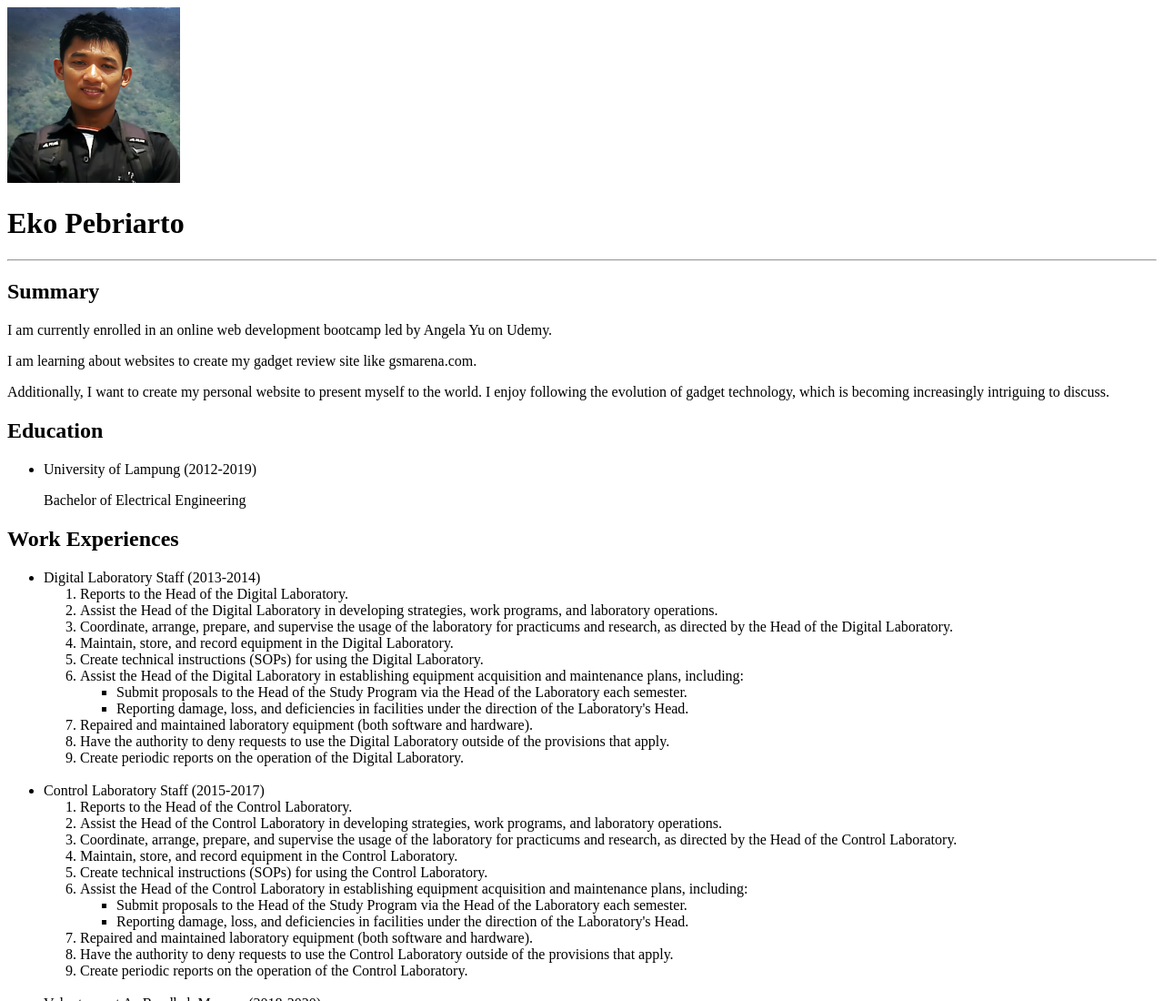
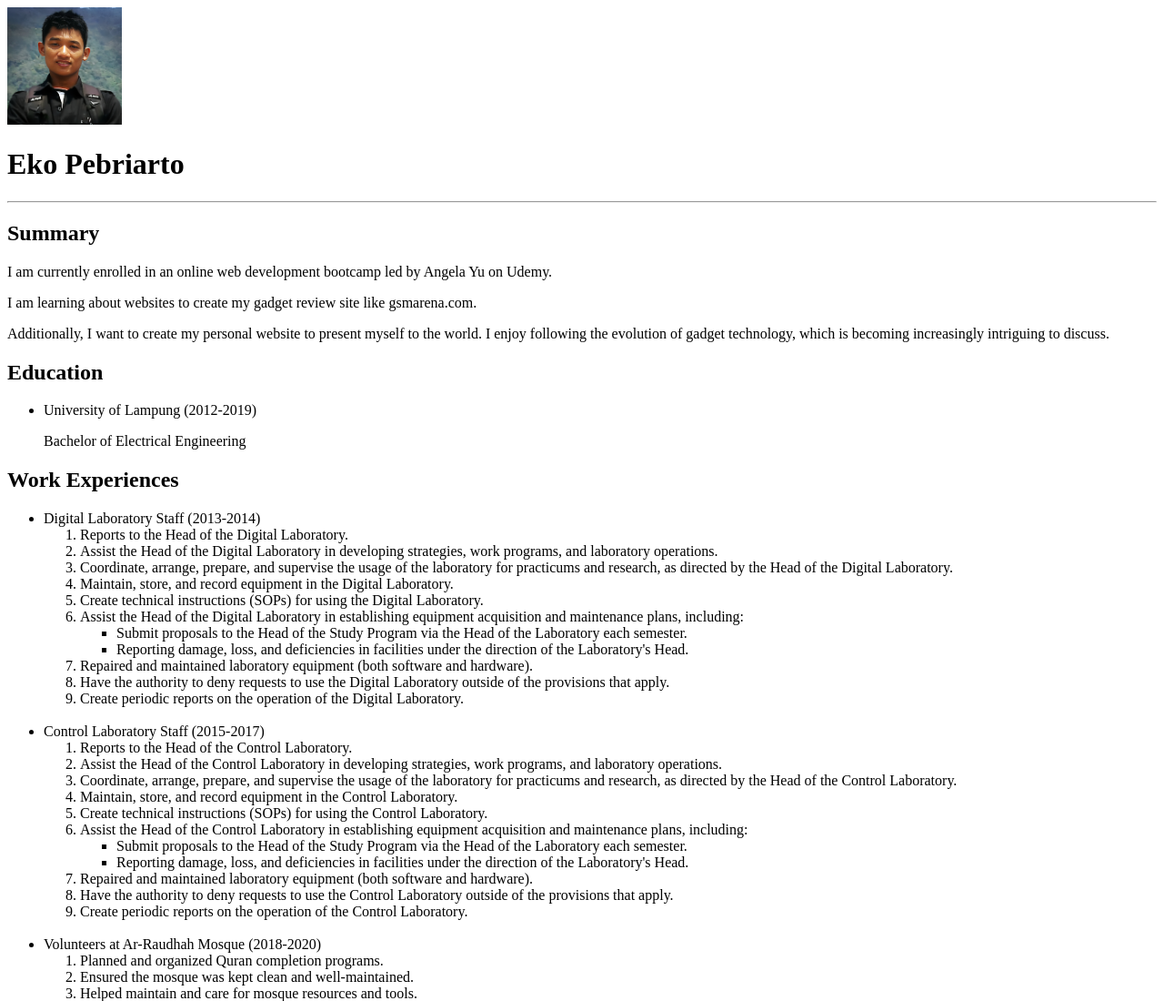
Before and after one commit to pebriarto/html-portfolio, a plain HTML site: page index.html in a window 1280 px wide. Shown: the top 1100 px of the page at 91% size. Drawn offline with Linux system fonts and the light colour scheme.

Commit message:
Update index.html

```diff
--- a/index.html
+++ b/index.html
@@ -7,7 +7,7 @@
     </head>
 
     <body>
-        <img src="./images/photo.png" alt="I am wearing a black shirt" style="max-width:15%; height:auto;">
+        <img src="./images/photo.png" alt="I am wearing a black shirt" style="max-width:10%; height:auto;">
         <h1>Eko Pebriarto</h1>
         <hr>
         <h2>Summary</h2>
```
